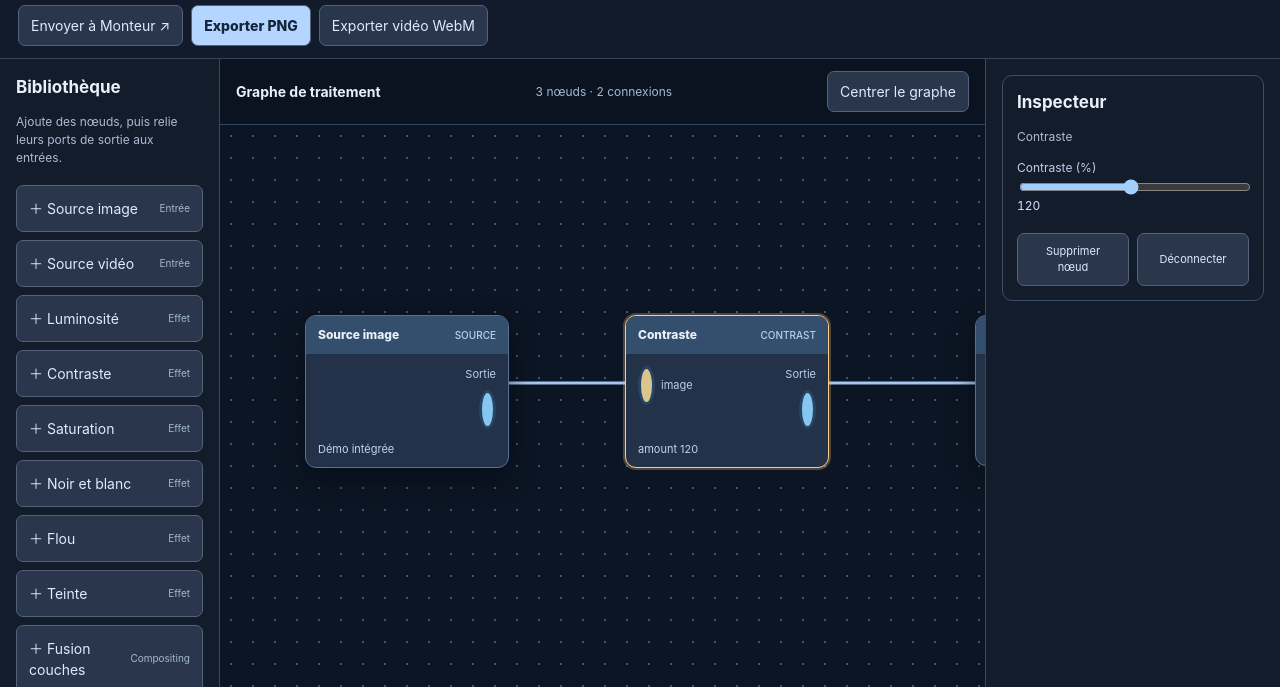
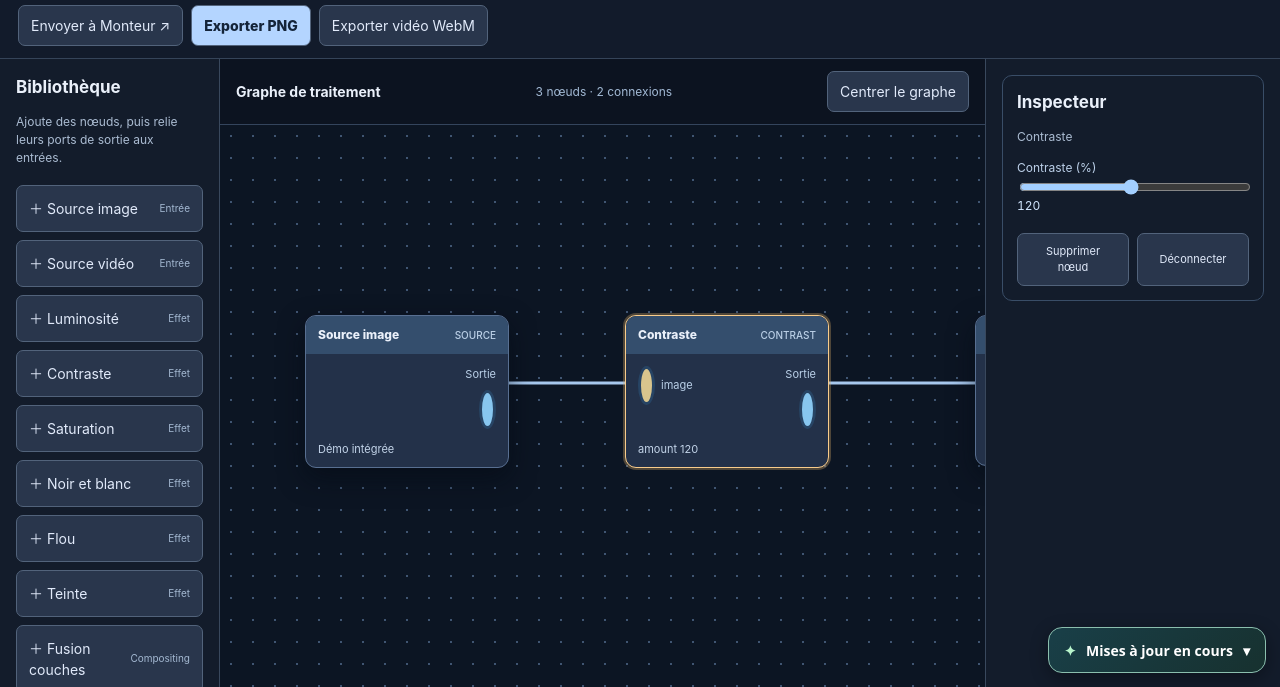
Before and after one commit to Motherlode94/WarLike-Node, a website with bundled scripts: page index.html in a window 1280 px wide. Shown: the part 113-800 px from the top of the page. Built offline with nearby package versions, Linux system fonts and the light colour scheme.

Commit message:
feat(ui): add unobtrusive update notice

```diff
--- a/index.html
+++ b/index.html
@@ -1,7 +1,7 @@
 <!doctype html><html data-warlike-app="warlike-node" lang="fr"><head><meta charset="utf-8"><meta name="viewport" content="width=device-width,initial-scale=1"><meta name="theme-color" content="#111722"><title>WarLike Node — Compositeur visuel</title><link rel="stylesheet" href="./style.css">
 <link rel="stylesheet" href="./design-system/warlike-foundation.css?v=1.1">
 <link rel="stylesheet" href="./design-system/warlike-shell.css?v=1.1">
-</head><body>
+<link rel="stylesheet" href="./warlike-update-status.css"></head><body><details class="warlike-update-notice"><summary>Mises à jour en cours</summary><p>WarLike évolue : améliorations et nouvelles fonctionnalités. Vous pouvez continuer à utiliser cette application normalement.</p></details>
 <header class="top"><a href="https://warlike-hub.pages.dev/" class="brand"><span class="logo">W</span><span><b>WARLIKE NODE</b><small>VISUAL COMPOSITOR / 01</small></span></a><div class="top-actions"><a href="https://warlike-hub.pages.dev/guide.html#transferts" target="_blank" rel="noopener" class="button">Aide / transferts</a><a class="button" href="./extensions.html">Extensions</a><select id="extensionPreset" aria-label="Graphe installé"><option value="">Presets installés…</option></select><button id="applyExtensionPreset">Utiliser preset</button><button id="newGraph">Nouveau</button><button id="saveGraph">Exporter graphe</button><label class="button">Importer graphe<input type="file" id="loadGraph" accept=".json,application/json" hidden></label><button id="exportEffect">Exporter effet pour Monteur</button><button id="sendToMonteur" type="button" title="Transférer sans téléchargement vers WarLike Monteur">Envoyer à Monteur ↗</button><button id="exportPNG" class="primary">Exporter PNG</button><button id="exportWebM">Exporter vidéo WebM</button></div></header>
 <div class="layout"><aside class="sidebar"><h2>Bibliothèque</h2><p>Ajoute des nœuds, puis relie leurs ports de sortie aux entrées.</p><div id="palette" class="palette"></div><div class="help"><strong>Utilisation</strong><p>1. Importe une image dans Source.</p><p>2. Relie une sortie à une entrée nommée (fond, avant-plan ou image).</p><p>3. Modifie les paramètres du nœud sélectionné.</p><p>4. Visualise le rendu et exporte un PNG.</p><p>Déplace les nœuds par leur en-tête. Double-clique sur une connexion pour la supprimer.</p></div></aside>
 <main class="workspace"><div class="workspace-head"><strong>Graphe de traitement</strong><span id="graphInfo">0 nœud</span><button id="fitGraph">Centrer le graphe</button></div><div class="graph-viewport" id="viewport"><div class="graph-space" id="space"><svg id="wires" aria-label="Connexions du graphe"></svg><div id="nodes"></div></div></div><div class="timeline-bar"><button id="playTimeline" type="button">▶ Lecture</button><label>Temps <input id="timelineTime" type="range" min="0" max="10" step="0.04" value="0"></label><span id="timeReadout">0.00 s</span><label>Durée <input id="timelineLength" type="number" min="0.5" max="120" step="0.5" value="10"></label><label>FPS <select id="fps"><option>25</option><option>30</option><option>60</option></select></label><label>Interpolation <select id="keyframeEasing"><option value="linear">Linéaire</option><option value="smooth">Douce</option><option value="hold">Maintenue</option></select></label><button id="addKeyframe" type="button">◆ Ajouter une image clé</button></div><div class="workspace-status" id="status" role="status">Prêt.</div></main>
```
